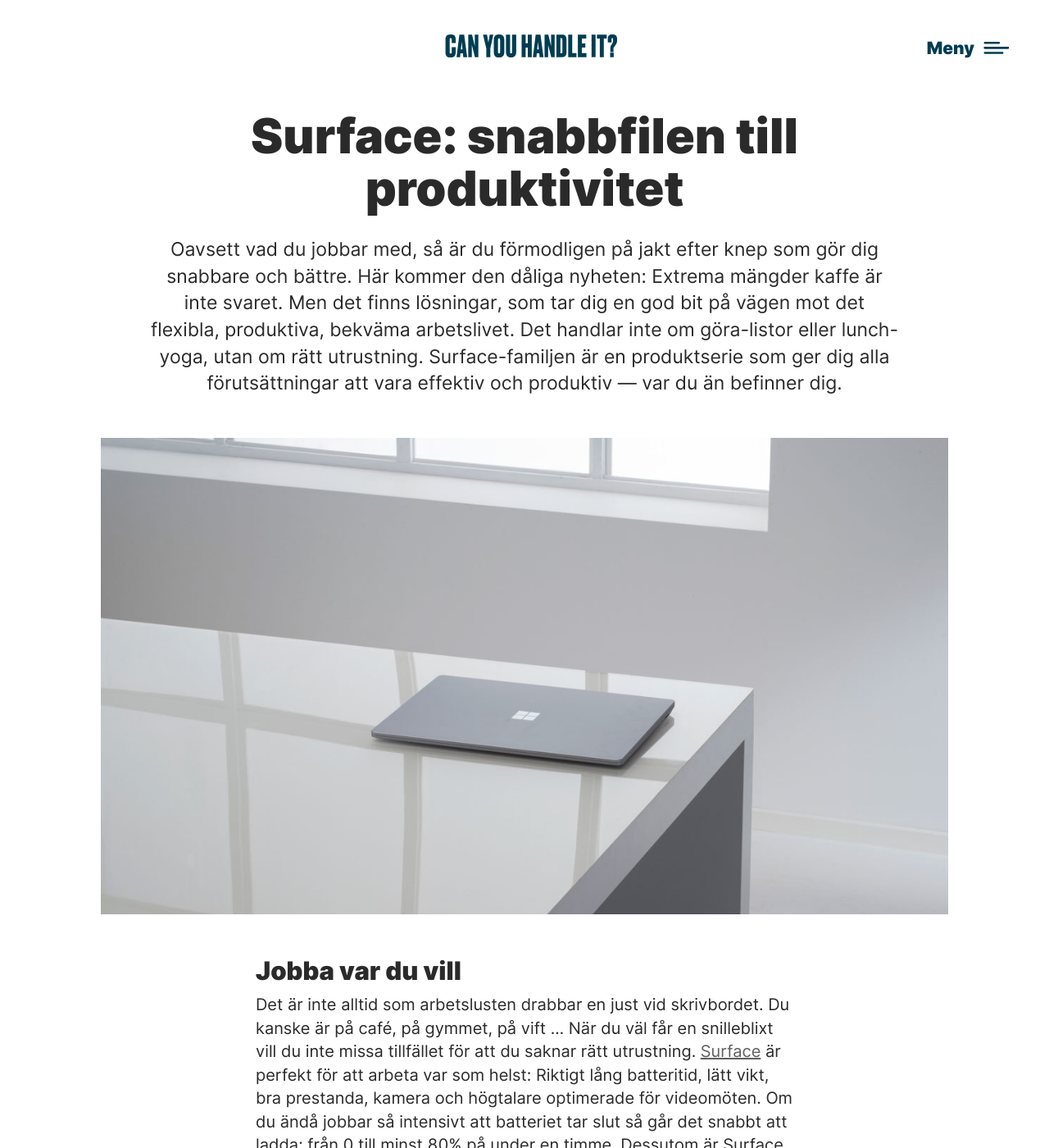
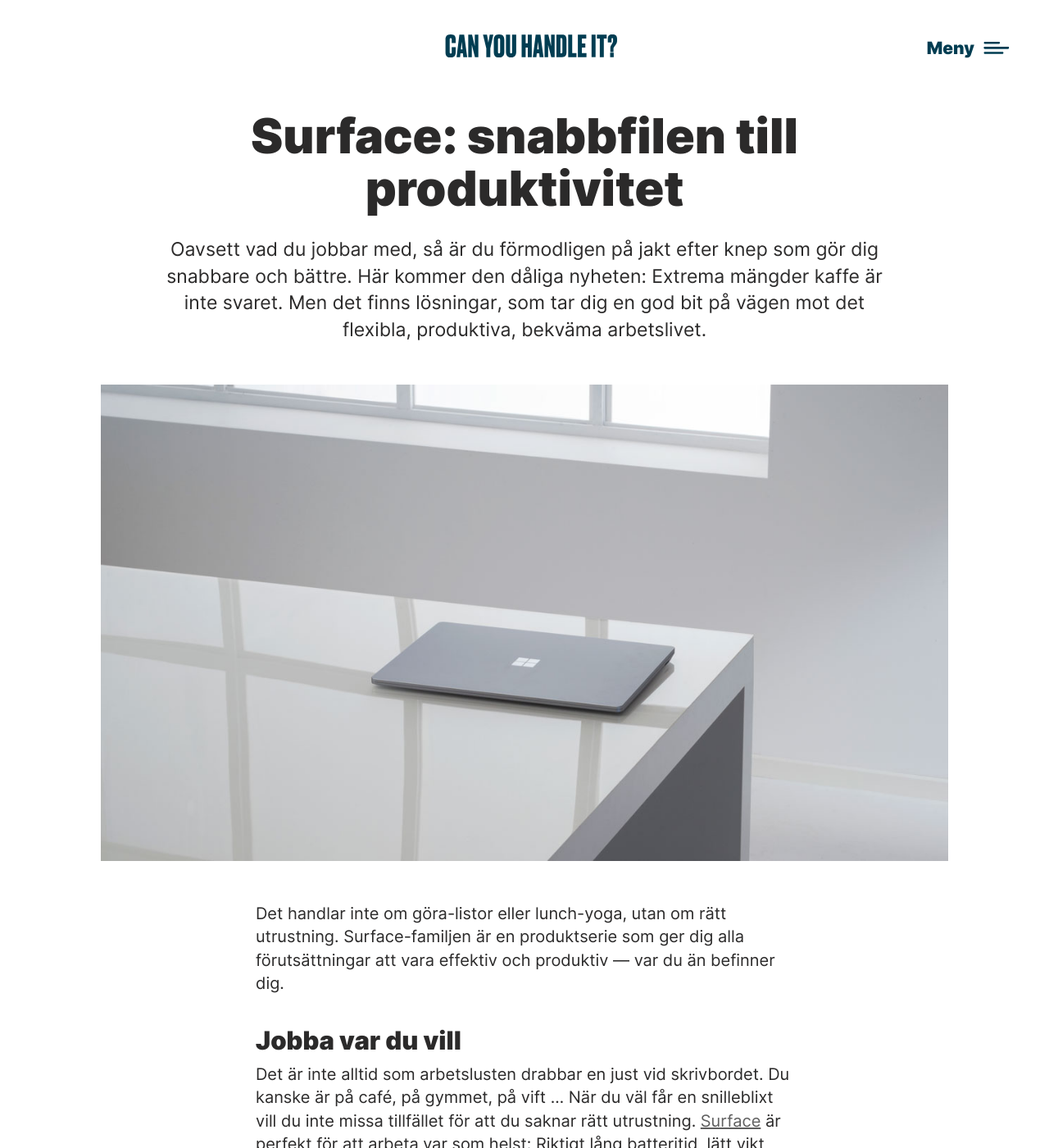
Before and after one commit to kwdstudio/atea-cyhi, a Jekyll site: the page built from _articles/surface-snabbfilen-till-produktivitet.md, in a window 1280 px wide and 1400 px high. Shown: the whole window at 82% size. Built offline with Jekyll 4.4.1, drawn with Linux system fonts in a browser that asks for light colours; part of the change alters nothing that is shown; some of the changed text lies outside the part shown.

```diff
--- a/_articles/surface-snabbfilen-till-produktivitet.md
+++ b/_articles/surface-snabbfilen-till-produktivitet.md
@@ -1,15 +1,17 @@
 ---
 layout: article
 title: "Surface: snabbfilen till produktivitet"
-description: "Oavsett vad du jobbar med, så är du förmodligen på jakt efter knep som gör dig snabbare och bättre. Här kommer den dåliga nyheten: Extrema mängder kaffe är inte svaret. Men det finns lösningar, som tar dig en god bit på vägen mot det flexibla, produktiva, bekväma arbetslivet. Det handlar inte om göra-listor eller lunch-yoga, utan om rätt utrustning. Surface-familjen är en produktserie som ger dig alla förutsättningar att vara effektiv och produktiv — var du än befinner dig."
+description: "Oavsett vad du jobbar med, så är du förmodligen på jakt efter knep som gör dig snabbare och bättre. Här kommer den dåliga nyheten: Extrema mängder kaffe är inte svaret. Men det finns lösningar, som tar dig en god bit på vägen mot det flexibla, produktiva, bekväma arbetslivet."
 image: "/images/articles/surface-laptop.jpg"
 intro_heading: "Surface: snabbfilen till produktivitet"
-intro_lead: "<p>Oavsett vad du jobbar med, så är du förmodligen på jakt efter knep som gör dig snabbare och bättre. Här kommer den dåliga nyheten: Extrema mängder kaffe är inte svaret. Men det finns lösningar, som tar dig en god bit på vägen mot det flexibla, produktiva, bekväma arbetslivet. Det handlar inte om göra-listor eller lunch-yoga, utan om rätt utrustning. Surface-familjen är en produktserie som ger dig alla förutsättningar att vara effektiv och produktiv — var du än befinner dig.</p>"
+intro_lead: "<p>Oavsett vad du jobbar med, så är du förmodligen på jakt efter knep som gör dig snabbare och bättre. Här kommer den dåliga nyheten: Extrema mängder kaffe är inte svaret. Men det finns lösningar, som tar dig en god bit på vägen mot det flexibla, produktiva, bekväma arbetslivet.</p>"
 ---
 {%
   include page_image.html
   src="/images/articles/surface-laptop.jpg"
 %}
+
+Det handlar inte om göra-listor eller lunch-yoga, utan om rätt utrustning. Surface-familjen är en produktserie som ger dig alla förutsättningar att vara effektiv och produktiv — var du än befinner dig.
 
 ## Jobba var du vill
 
@@ -21,11 +23,11 @@ A0 är exakt en kvadratmeter papper. Om du viker denna fyra gånger så blir
 
 ## Tillbehör som gör dig effektiv
 
-[Surface Audio-lurarna](https://www.atea.se/eshop/campaigns/group-microsoft/surface-familjen) skyddar mot störande ljud, och får dig att låta bra vad du än säger (nästan). Finns som earbuds och over ear, beroende på hur ostörd du vill vara. Arc Mouse har vi redan talat om, och med [Type Cover](https://www.atea.se/eshop/campaigns/group-microsoft/surface-familjen) förvandlas din Surface-platta till en bärbar dator.
+[Surface Audio-lurarna](https://www.atea.se/eshop/products/hemmabio-och-hifi/tillbehor-1/horlurar-och-headsets/?filters=S_microsoft+surface%7EA4_788) skyddar mot störande ljud, och får dig att låta bra vad du än säger (nästan). Finns som [earbuds](https://www.atea.se/eshop/product/microsoft-surface-earbuds/?prodid=2105596) och [over ear](https://www.atea.se/eshop/manufacturers/microsoft/hemmabio-och-hifi/?filters=M_137_356_A~A2_18~N_Headphones), beroende på hur ostörd du vill vara. Arc Mouse har vi redan talat om, och med [Type Cover](https://www.atea.se/eshop/products/?filters=S_surface%20cover) förvandlas din Surface-platta till en bärbar dator.
 
 ## Skissa, rita, skriva?
 
-[Penna](https://www.atea.se/eshop/campaigns/group-microsoft/surface-familjen), touch, mus — vad passar tillfället och uppgiften? Vill du skissa och rita, flytta runt block, klicka med precision? Surface fungerar för alla arbetsuppgifter, hur du än vill jobba. [Arc Mouse](https://www.atea.se/eshop/campaigns/group-microsoft/surface-familjen) är våldsamt snygg, men inte bara det: Den är dessutom en lättviktare som är enkel att ta med. Tryck till den med handen, så blir den platt och smyger lätt ner i väskan.
+[Penna](https://www.atea.se/eshop/products/komponenter-och-tillbehor/tangentbord-och-moss/pekenheter-och-ergonomiska-moss/?filters=S_surface+pen%7ESO_1_1%7EA4_412), touch, mus — vad passar tillfället och uppgiften? Vill du skissa och rita, flytta runt block, klicka med precision? Surface fungerar för alla arbetsuppgifter, hur du än vill jobba. [Arc Mouse](https://www.atea.se/eshop/products/?filters=S_arc%20mouse) är våldsamt snygg, men inte bara det: Den är dessutom en lättviktare som är enkel att ta med. Tryck till den med handen, så blir den platt och smyger lätt ner i väskan.
 
 ## Olika modeller för olika behov
 
```
